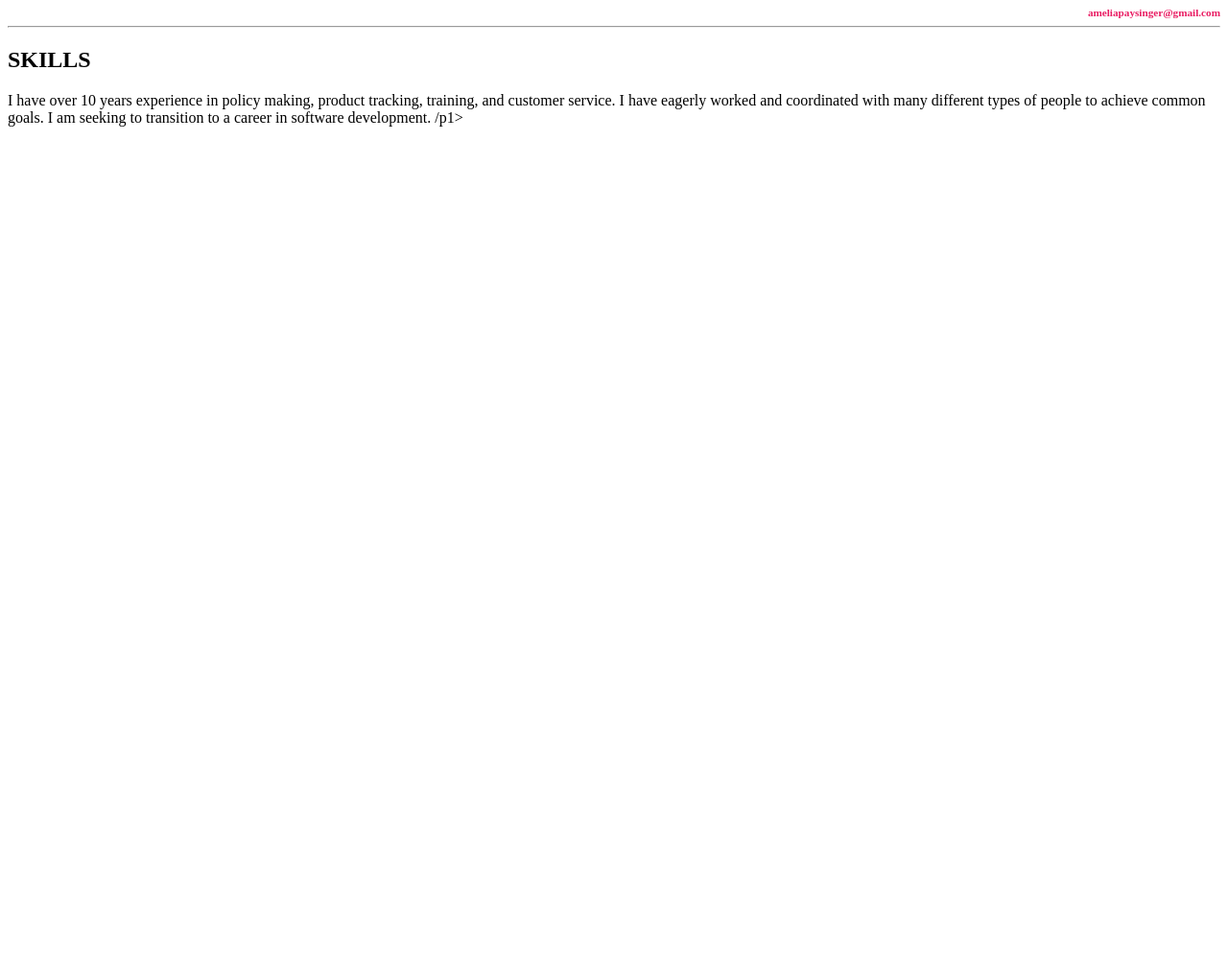
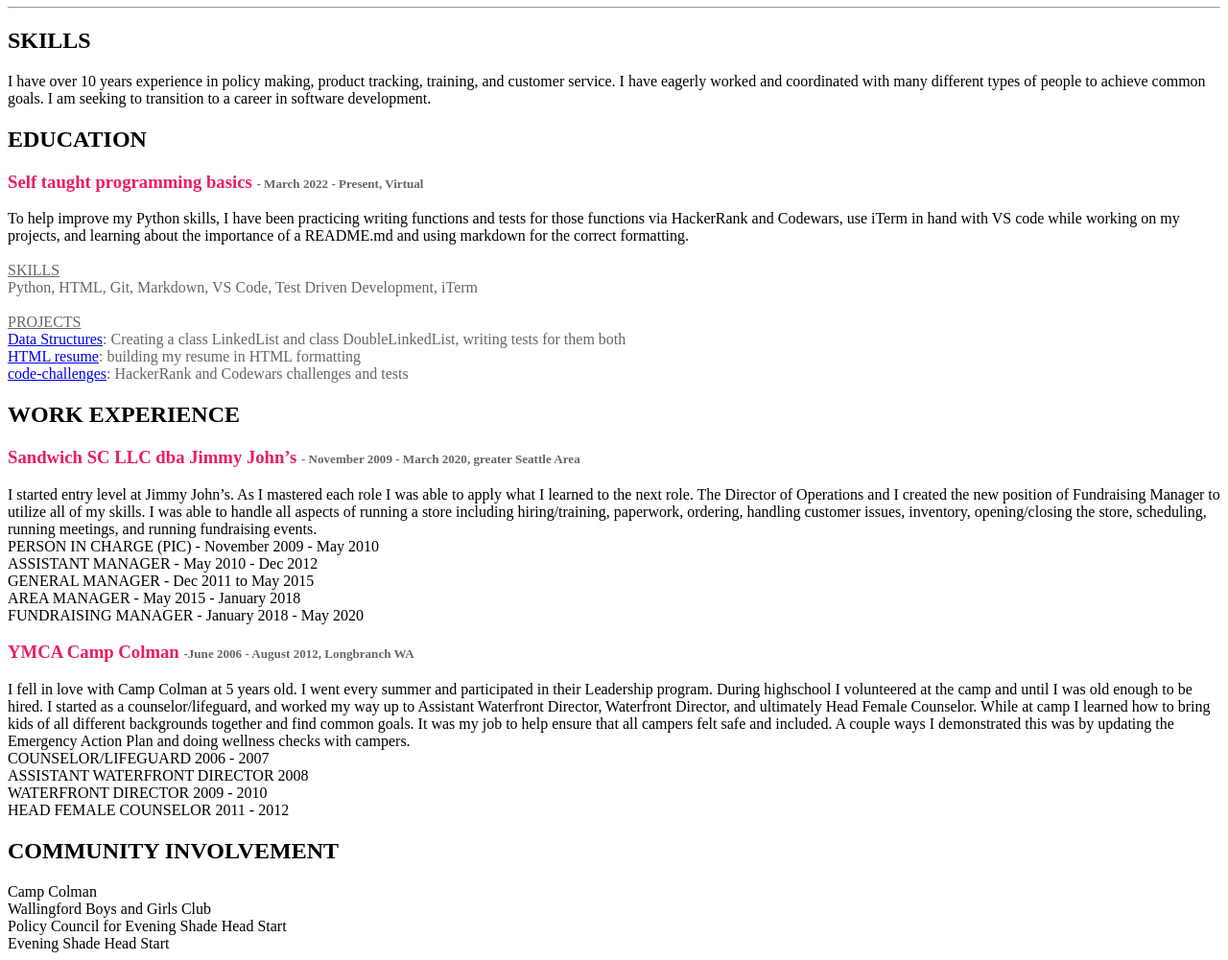
Before and after one commit to aepaysinger/Resume, a plain HTML site: page index.html in a window 1280 px wide. Shown: the part 73-1074 px from the top of the page at 96% size. Before the commit the page ends 800 px from the top, so only its background shows below. Drawn offline with Linux system fonts and the light colour scheme.

Commit message:
updated and completed resume

```diff
--- a/index.html
+++ b/index.html
@@ -2,11 +2,48 @@
 <html>
 <body>
 
-<h1 style="font: Oswald">Amelia Paysinger <h1 style="color:#e91d63;font-size:70%;text-align: right;"> ameliapaysinger@gmail.com </h1>
+<h1 style="font: Oswald">Amelia Paysinger <span style="color:#e91d63;font-size:50%;text-align:right;"> ameliapaysinger@gmail.com </span></h1>
 <hr>
 <h2 style="font: Oswals">SKILLS</h2>
-<p1>I have over 10 years experience in policy making, product tracking, training, and customer service.
-    I have eagerly worked and coordinated with many different types of people to achieve common goals.
-    I am seeking to transition to a career in software development. /p1>
+    <p1>I have over 10 years experience in policy making, product tracking, training, and customer service.
+        I have eagerly worked and coordinated with many different types of people to achieve common goals.
+        I am seeking to transition to a career in software development.
+    </p1>
+<h2 style="font: Oswals">EDUCATION</h2>
+    <h3 style="color:#e91d63;">Self taught programming basics <span style="color:#666666;font-size:70%;">- March 2022 - Present, Virtual </span> </h3>
+    <p2>To help improve my Python skills, I have been practicing writing functions and tests for those functions via HackerRank and Codewars,
+        use iTerm in hand with VS code while working on my projects, and learning about the importance of a README.md and using markdown for the correct formatting.</p2><br>
+    <br>
+        <p3 style="color:#666666;text-decoration: underline;"> SKILLS </p3><br>
+        <p4 style="color:#666666;"> Python, HTML, Git, Markdown, VS Code, Test Driven Development, iTerm</p4> <br>
+    <br>
+        <p5 style="color:#666666;text-decoration: underline;"> PROJECTS </p5><br>
+        <p6 style="color:#666666;"> <a href="https://github.com/aepaysinger/data-structures">Data Structures</a>: Creating a class LinkedList and class DoubleLinkedList, writing tests for them both<br>
+        <a href="https://aepaysinger.github.io/Resume/ ">HTML resume</a>: building my resume in HTML formatting <br>
+        <a href="https://github.com/aepaysinger/code-challenges">code-challenges</a>: HackerRank and Codewars challenges and tests
+        </p6>
+<h2 style="font: Oswals">WORK EXPERIENCE</h2>
+<h3 style="color:#e91d63;">Sandwich SC LLC dba Jimmy John’s <span style="color:#666666;font-size:70%;">- November 2009 - March 2020, greater Seattle Area </span> </h3>
+    <p7>I started entry level at Jimmy John’s. As I mastered each role I was able to apply what I learned to the next role. The Director of Operations and I created the new position of Fundraising Manager
+        to utilize all of my skills. I was able to handle all aspects of running a store including hiring/training, paperwork, ordering, handling customer issues, inventory,
+        opening/closing the store, scheduling, running meetings, and running fundraising events.<br>
+        PERSON IN CHARGE (PIC) - November 2009 - May 2010<br>
+        ASSISTANT MANAGER - May 2010 - Dec 2012<br>
+        GENERAL MANAGER - Dec 2011 to May 2015<br>
+        AREA MANAGER - May 2015 - January 2018<br>
+        FUNDRAISING MANAGER - January 2018 - May 2020
+    </p7>
+<h3 style="color:#e91d63;">YMCA Camp Colman <span style="color:#666666;font-size:70%;">-June 2006 - August 2012, Longbranch WA</span> </h3>
+    <p8>I fell in love with Camp Colman at 5 years old. I went every summer and participated in  their Leadership program. During highschool I volunteered at the camp and until I was old enough to be hired.
+        I started as a counselor/lifeguard, and worked my way up to Assistant Waterfront Director, Waterfront Director, and ultimately Head Female Counselor.
+        While at camp I learned how to bring kids of all different backgrounds together and find common goals. It was my job to help ensure that all campers felt safe and included.
+        A couple ways I demonstrated this was by updating the Emergency Action Plan and doing wellness checks with campers.<br>
+        COUNSELOR/LIFEGUARD 2006 - 2007<br>
+        ASSISTANT WATERFRONT DIRECTOR 2008<br>
+        WATERFRONT DIRECTOR 2009 - 2010<br>
+        HEAD FEMALE COUNSELOR 2011 - 2012
+    </p8>
+<h2 style="font: Oswals">COMMUNITY INVOLVEMENT</h2>
+    <p9>Camp Colman<br>Wallingford Boys and Girls Club<br>Policy Council for Evening Shade Head Start<br>Evening Shade Head Start<br></p9>
 </body>
 </html>
```
